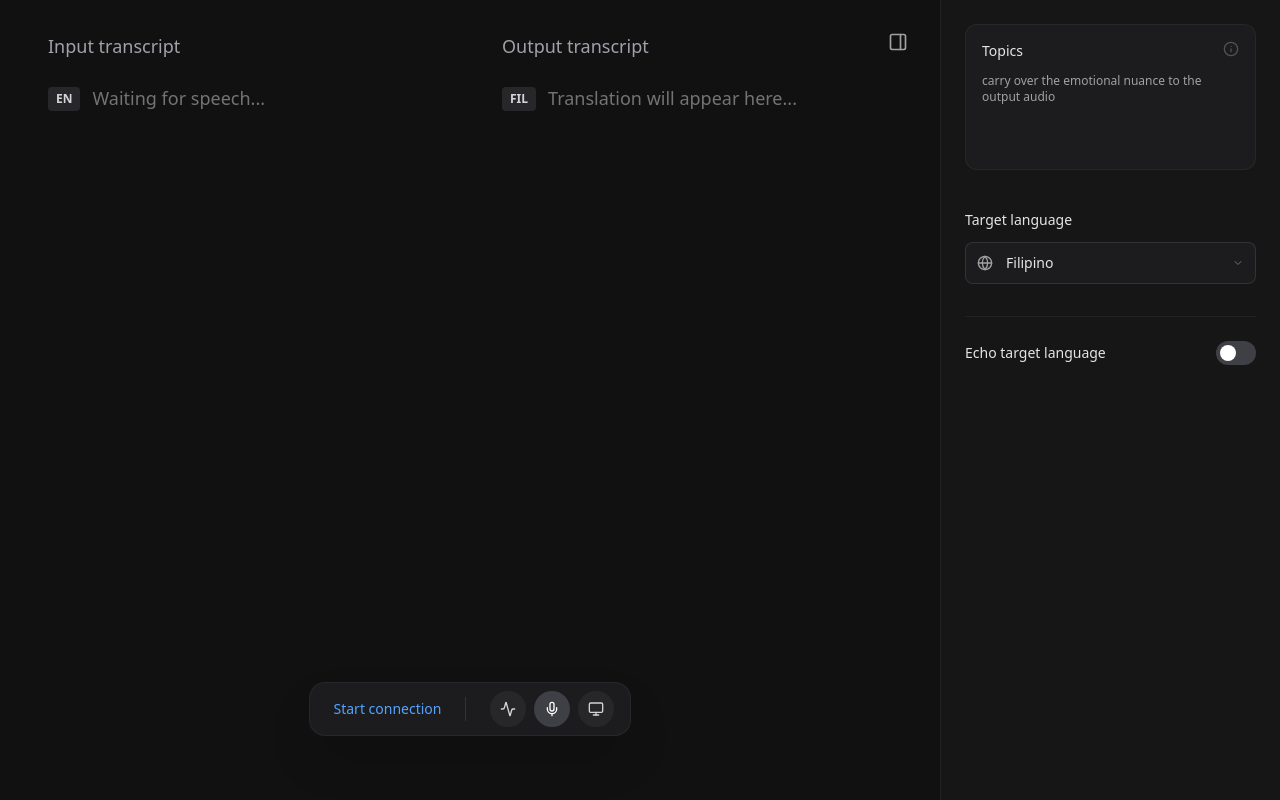
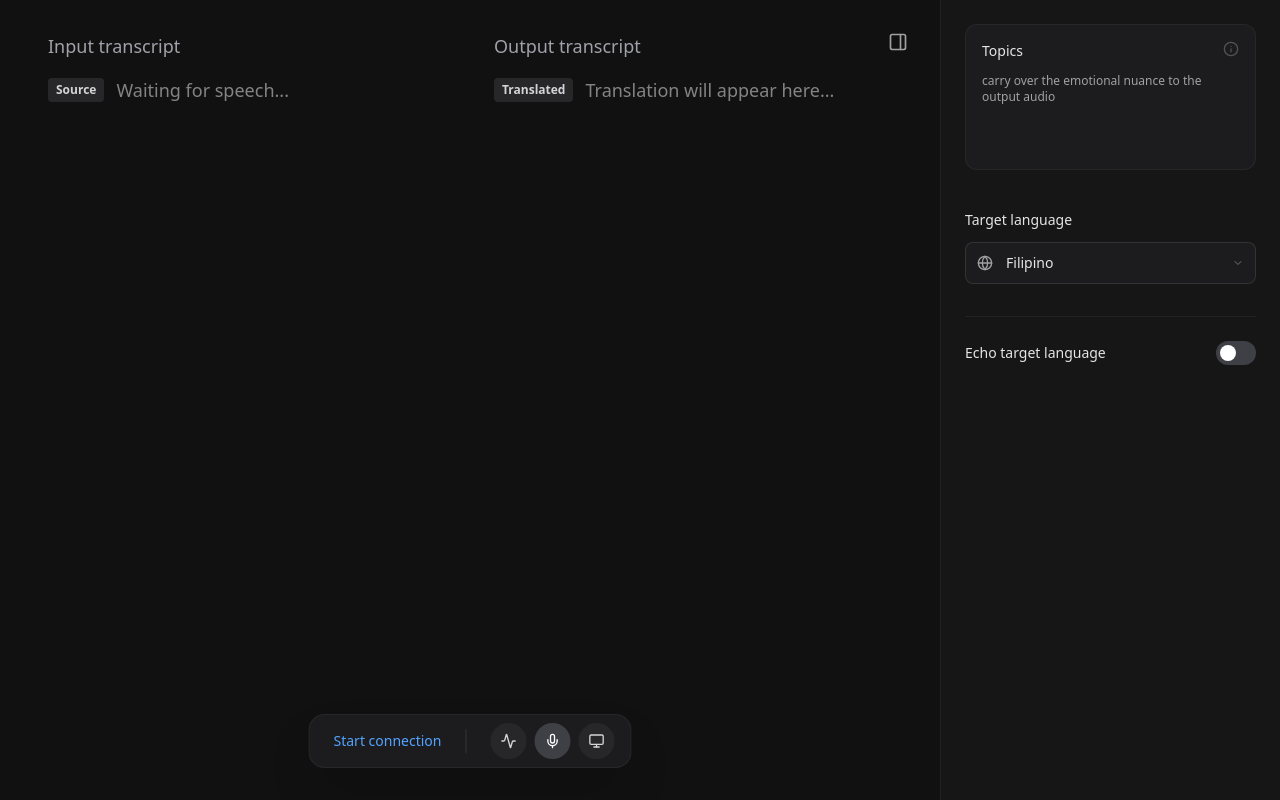
Before and after one commit to eburondeveloperph-gif/echotranslate, a React (Vite) app: page / in a window 1280 px wide. Built offline with nearby package versions, Linux system fonts and the light colour scheme.

Commit message:
feat: add MicroVisualizer component
Implement a frequency-based visualization for audio input to provide better feedback during active translation sessions.

```diff
--- a/src/App.tsx
+++ b/src/App.tsx
@@ -1,5 +1,5 @@
 import React, { useState, useEffect, useRef } from 'react';
-import { Mic, MicOff, Camera, Monitor, VideoOff, Globe, Loader2, X, Activity, Info, PanelRight } from 'lucide-react';
+import { Mic, MicOff, Camera, Monitor, VideoOff, Globe, Loader2, X, Activity, Info, PanelRight, Maximize2, Minimize2 } from 'lucide-react';
 import { useLiveTranslator, VideoMode } from './hooks/useLiveTranslator';
 
 function AudioVisualizer({ analyserRef, isConnected }: { analyserRef: React.MutableRefObject<AnalyserNode | null>, isConnected: boolean }) {
@@ -55,6 +55,66 @@ function AudioVisualizer({ analyserRef, isConnected }: { analyserRef: React.Muta
   );
 }
 
+function MicroVisualizer({ analyserRef, isConnected }: { analyserRef: React.MutableRefObject<AnalyserNode | null>, isConnected: boolean }) {
+  const canvasRef = useRef<HTMLCanvasElement>(null);
+
+  useEffect(() => {
+    if (!isConnected || !canvasRef.current) return;
+
+    let animationId: number;
+    const canvas = canvasRef.current;
+    const ctx = canvas.getContext('2d');
+
+    const draw = () => {
+      if (!ctx || !analyserRef.current) return;
+      animationId = requestAnimationFrame(draw);
+
+      const analyser = analyserRef.current;
+      const dataArray = new Uint8Array(analyser.frequencyBinCount);
+      analyser.getByteFrequencyData(dataArray);
+
+      ctx.clearRect(0, 0, canvas.width, canvas.height);
+
+      const width = canvas.width;
+      const height = canvas.height;
+      const numBars = 4;
+      const barWidth = width / numBars;
+      let x = 0;
+
+      for (let i = 0; i < numBars; i++) {
+        // Human voice uses lower frequency bins
+        const val = dataArray[i * 2] || 0;
+        const percent = val / 255;
+        const barHeight = Math.max(3, percent * height);
+
+        ctx.fillStyle = `rgb(52, 211, 153)`; // emerald-400 (matches stream is live status dot)
+
+        const rY = height - barHeight;
+        ctx.beginPath();
+        if (ctx.roundRect) {
+          ctx.roundRect(x, rY, barWidth - 1.5, barHeight, 1);
+        } else {
+          ctx.rect(x, rY, barWidth - 1.5, barHeight);
+        }
+        ctx.fill();
+        x += barWidth;
+      }
+    };
+    draw();
+
+    return () => cancelAnimationFrame(animationId);
+  }, [isConnected, analyserRef]);
+
+  return (
+    <canvas
+      ref={canvasRef}
+      width={24}
+      height={14}
+      className={`w-[24.5px] h-[14px] transition-opacity duration-300 ml-1.5 ${isConnected ? 'opacity-100' : 'opacity-0'}`}
+    />
+  );
+}
+
 const LANGUAGES = [
   { code: 'af', name: 'Afrikaans' },
   { code: 'sq', name: 'Albanian' },
@@ -86,6 +146,7 @@ export default function App() {
   const [echoTargetLang, setEchoTargetLang] = useState(false);
   const [showVisualizer, setShowVisualizer] = useState(false);
   const [isSidebarOpen, setIsSidebarOpen] = useState(true);
+  const [isVideoFullScreen, setIsVideoFullScreen] = useState(false);
   const [topics, setTopics] = useState("carry over the emotional nuance to the output audio");
 
   // Group transcripts by source vs target
@@ -140,66 +201,16 @@ export default function App() {
             </div>
         )}
 
-        <div className="flex flex-1 gap-16 overflow-hidden">
+        <div className="flex flex-1 gap-12 overflow-hidden relative z-10 pointer-events-auto w-full h-full animate-fade-in">
 
-          {/* Input Transcript Column */}
-          <div className="flex-1 flex flex-col min-w-0 h-full">
-            <h2 className="text-[#a1a1aa] font-medium text-lg mb-6 shrink-0">Input transcript</h2>
-            <div className="flex-1 overflow-y-auto pb-32 custom-scrollbar pr-4 text-neutral-300 font-light leading-relaxed text-lg">
-              {inputTranscripts.length === 0 ? (
-                <div className="flex items-center gap-3">
-                  <span className="bg-[#27272a] text-[#d4d4d8] text-xs font-semibold px-2 py-1 rounded">EN</span>
-                  <span className="opacity-50">Waiting for speech...</span>
-                </div>
-              ) : (
-                <div className="flex">
-                   <span className="bg-[#27272a] text-[#d4d4d8] text-xs font-semibold px-2 py-0.5 rounded mt-1 mr-3 h-fit shrink-0">EN</span>
-                   <span>
-                     {inputTranscripts.map((t, i) => (
-                       <React.Fragment key={t.id}>
-                         {t.text}{' '}
-                       </React.Fragment>
-                     ))}
-                   </span>
-                </div>
-              )}
-              <div ref={inputEndRef} />
-            </div>
-          </div>
-
-          {/* Output Transcript Column */}
-          <div className="flex-1 flex flex-col min-w-0 h-full">
-            <h2 className="text-[#a1a1aa] font-medium text-lg mb-6 shrink-0">Output transcript</h2>
-            <div className="flex-1 overflow-y-auto pb-32 custom-scrollbar pr-4 text-neutral-300 font-light leading-relaxed text-lg">
-              {outputTranscripts.length === 0 ? (
-                <div className="flex items-center gap-3">
-                  <span className="bg-[#27272a] text-[#d4d4d8] text-xs font-semibold px-2 py-1 rounded">
-                    {targetLang.toUpperCase()}
-                  </span>
-                  <span className="opacity-50">Translation will appear here...</span>
-                </div>
-              ) : (
-                <div className="flex">
-                   <span className="bg-[#27272a] text-[#d4d4d8] text-xs font-semibold px-2 py-0.5 rounded mt-1 mr-3 h-fit shrink-0">
-                     {targetLang.toUpperCase()}
-                   </span>
-                   <span>
-                     {outputTranscripts.map((t, i) => (
-                       <React.Fragment key={t.id}>
-                         {t.text}{' '}
-                       </React.Fragment>
-                     ))}
-                   </span>
-                </div>
-              )}
-              <div ref={outputEndRef} />
-            </div>
-          </div>
-
-        </div>
-
-        {/* Video Picture-in-Picture Preview */}
-        <div className={`absolute bottom-24 right-12 w-[320px] rounded-xl overflow-hidden bg-black shadow-2xl border border-white/10 transition-all duration-300 ${videoMode === 'none' ? 'opacity-0 scale-95 pointer-events-none' : 'opacity-100 scale-100'}`}>
+          {/* Video Container - behaves as a flex column when full screen, or as an absolute overlay when in PiP mode */}
+          <div className={`transition-all duration-300 overflow-hidden bg-[#0c0c0e] flex items-center justify-center ${
+            videoMode === 'none'
+              ? 'hidden pointer-events-none'
+              : isVideoFullScreen
+                ? 'relative flex-[2.5] h-full rounded-2xl border border-white/10 z-0'
+                : 'absolute bottom-24 right-12 w-[320px] h-[180px] rounded-xl shadow-2xl border border-white/10 z-30 group'
+          }`}>
              <video
                 ref={(el) => {
                   videoElementRef.current = el;
@@ -210,18 +221,108 @@ export default function App() {
                 autoPlay
                 playsInline
                 muted
-              className="w-full aspect-video object-cover"
+                className={`w-full h-full ${videoMode === 'screen' ? 'object-contain' : 'object-cover'}`}
               />
               {videoMode !== 'none' && !isConnected && (
-               <div className="absolute inset-0 flex flex-col items-center justify-center bg-black/60 backdrop-blur-sm">
+                 <div className="absolute inset-0 flex flex-col items-center justify-center bg-black/60 backdrop-blur-sm z-10">
                    <VideoOff className="w-8 h-8 text-white/50 mb-2" />
                    <span className="text-xs text-white/50 font-medium">Inactive</span>
                  </div>
               )}
+
+              {/* Immersive overlay toggle icon button */}
+              {videoMode !== 'none' && (
+                <button
+                  onClick={() => setIsVideoFullScreen(!isVideoFullScreen)}
+                  className={`absolute top-4 right-4 z-40 p-2.5 rounded-full transition-all duration-200 bg-black/70 hover:bg-black/95 text-white border border-white/15 ${
+                    isVideoFullScreen ? 'opacity-100 shadow-md' : 'opacity-0 group-hover:opacity-100 shadow-lg'
+                  }`}
+                  title={isVideoFullScreen ? "Exit immersive view" : "Immersive full-screen translation"}
+                >
+                  {isVideoFullScreen ? <Minimize2 className="w-4 h-4" /> : <Maximize2 className="w-4 h-4" />}
+                </button>
+              )}
+          </div>
+
+          {/* Transcripts Wrapper Container */}
+          <div className={`transition-all duration-300 min-w-0 h-full flex ${
+            isVideoFullScreen
+              ? 'flex-col flex-1 max-w-[420px] gap-6'
+              : 'flex-row flex-1 gap-12'
+          }`}>
+
+            {/* Input Transcript Column */}
+            <div className={`flex flex-col min-w-0 transition-all duration-300 ${
+              isVideoFullScreen
+                ? 'flex-1 h-1/2 bg-[#18181b]/30 border border-white/5 p-5 rounded-2xl shadow-xl'
+                : 'flex-1 h-full'
+            }`}>
+              <h2 className="text-[#a1a1aa] font-medium text-lg mb-4 shrink-0">Input transcript</h2>
+              <div className="flex-1 overflow-y-auto pb-8 custom-scrollbar pr-2 space-y-4">
+                {inputTranscripts.length === 0 ? (
+                  <div className="flex items-center gap-3">
+                    <span className="bg-[#27272a] text-[#d4d4d8] text-xs font-semibold px-2 py-1 rounded">Source</span>
+                    <span className="opacity-50 text-lg">Waiting for speech...</span>
+                  </div>
+                ) : (
+                  <div className="flex flex-col gap-4">
+                    {inputTranscripts.map((t) => (
+                      <div key={t.id} className="flex flex-col gap-2 p-4 bg-[#18181b]/50 border border-white/5 rounded-xl transition-all hover:bg-[#18181b]/70">
+                        <div className="flex items-center gap-2">
+                          <span className="bg-blue-500/10 text-blue-400 border border-blue-500/25 text-xs font-semibold px-2 py-0.5 rounded">
+                            Source
+                          </span>
+                          <span className="text-xs text-neutral-500 font-mono">{t.time}</span>
+                        </div>
+                        <p className="text-neutral-200 font-light leading-relaxed text-lg">{t.text}</p>
+                      </div>
+                    ))}
+                  </div>
+                )}
+                <div ref={inputEndRef} />
+              </div>
+            </div>
+
+            {/* Output Transcript Column */}
+            <div className={`flex flex-col min-w-0 transition-all duration-300 ${
+              isVideoFullScreen
+                ? 'flex-1 h-1/2 bg-[#18181b]/30 border border-white/5 p-5 rounded-2xl shadow-xl'
+                : 'flex-1 h-full'
+            }`}>
+              <h2 className="text-[#a1a1aa] font-medium text-lg mb-4 shrink-0">Output transcript</h2>
+              <div className="flex-1 overflow-y-auto pb-8 custom-scrollbar pr-2 space-y-4">
+                {outputTranscripts.length === 0 ? (
+                  <div className="flex items-center gap-3">
+                    <span className="bg-[#27272a] text-[#d4d4d8] text-xs font-semibold px-2 py-1 rounded">
+                      Translated
+                    </span>
+                    <span className="opacity-50 text-lg">Translation will appear here...</span>
+                  </div>
+                ) : (
+                  <div className="flex flex-col gap-4">
+                    {outputTranscripts.map((t) => (
+                      <div key={t.id} className="flex flex-col gap-2 p-4 bg-[#18181b]/50 border border-white/5 rounded-xl transition-all hover:bg-[#18181b]/70">
+                        <div className="flex items-center gap-2">
+                          <span className="bg-[#27272a] text-blue-400 border border-white/5 text-xs font-semibold px-2 py-0.5 rounded">
+                            Translated ({targetLang.toUpperCase()})
+                          </span>
+                          <span className="text-xs text-neutral-500 font-mono">{t.time}</span>
+                        </div>
+                        <p className="text-neutral-200 font-light leading-relaxed text-lg">{t.text}</p>
+                      </div>
+                    ))}
+                  </div>
+                )}
+                <div ref={outputEndRef} />
+              </div>
+            </div>
+
+          </div>
+
         </div>
 
         {/* Floating Controls Bar */}
-        <div className="absolute bottom-8 left-1/2 -translate-x-1/2 flex flex-col items-center z-10 relative">
+        <div className="absolute bottom-8 left-1/2 -translate-x-1/2 flex flex-col items-center z-30">
 
           {/* Audio Visualizer Popover */}
           <div className={`transition-all duration-300 absolute bottom-[calc(100%+16px)] ${showVisualizer ? 'opacity-100 translate-y-0' : 'opacity-0 translate-y-4 pointer-events-none'}`}>
@@ -244,7 +345,14 @@ export default function App() {
                  <Loader2 className="w-4 h-4 animate-spin text-neutral-400" /> Connecting...
                </span>
              ) : isConnected ? (
+               <div className="flex items-center gap-2">
+                 <span className="relative flex h-2 w-2">
+                   <span className="animate-ping absolute inline-flex h-full w-full rounded-full bg-emerald-400 opacity-75"></span>
+                   <span className="relative inline-flex rounded-full h-2 w-2 bg-emerald-500"></span>
+                 </span>
                  <span className="text-sm font-medium text-white">Stream is live</span>
+                 <MicroVisualizer analyserRef={analyserRef} isConnected={isConnected} />
+               </div>
              ) : (
                <button onClick={handleToggleConnect} className="text-sm font-medium text-blue-400 hover:text-blue-300">Start connection</button>
              )}
@@ -274,12 +382,27 @@ export default function App() {
               <Mic className="w-4 h-4 text-white" />
             </button>
             <button
-              onClick={() => setVideoMode(prev => prev === 'screen' ? 'none' : 'screen')}
+              onClick={() => {
+                const isEnabling = videoMode === 'none';
+                setVideoMode(isEnabling ? 'screen' : 'none');
+                if (!isEnabling) {
+                  setIsVideoFullScreen(false);
+                }
+              }}
               className={`p-2.5 rounded-full transition-colors ${videoMode === 'screen' ? 'bg-blue-600' : 'bg-white/5 hover:bg-white/10 text-neutral-300'}`}
               title="Share screen"
             >
               <Monitor className={`w-4 h-4 ${videoMode === 'screen' ? 'text-white' : ''}`} />
             </button>
+            {videoMode !== 'none' && (
+              <button
+                onClick={() => setIsVideoFullScreen(!isVideoFullScreen)}
+                className={`p-2.5 rounded-full transition-colors ${isVideoFullScreen ? 'bg-blue-600 text-white animate-pulse' : 'bg-white/5 hover:bg-white/10 text-neutral-300'}`}
+                title={isVideoFullScreen ? "Minimize share screen" : "Fullscreen share screen"}
+              >
+                {isVideoFullScreen ? <Minimize2 className="w-4 h-4" /> : <Maximize2 className="w-4 h-4" />}
+              </button>
+            )}
           </div>
           </div>
         </div>
```
Lines whose indentation alone changed are shown as unchanged.
